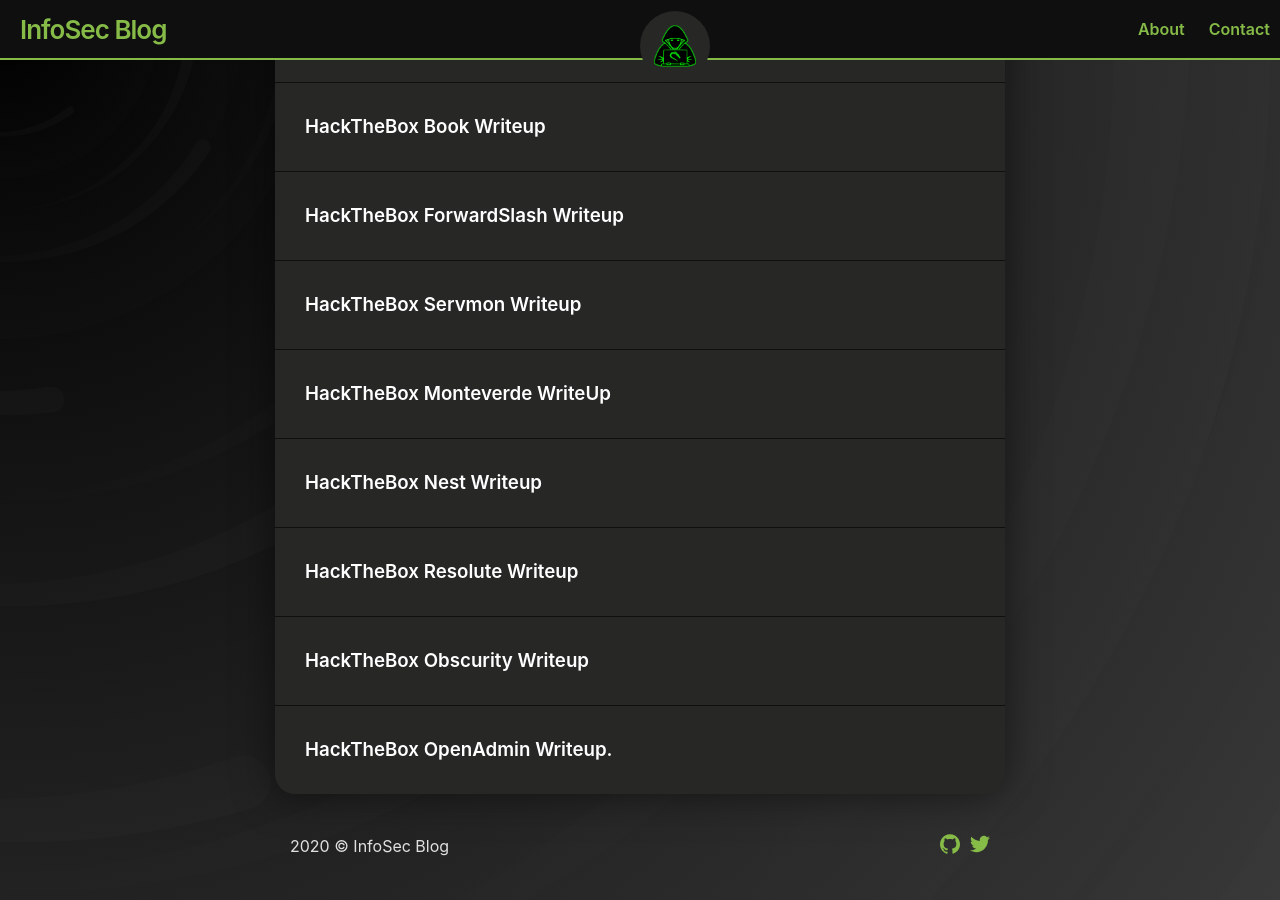
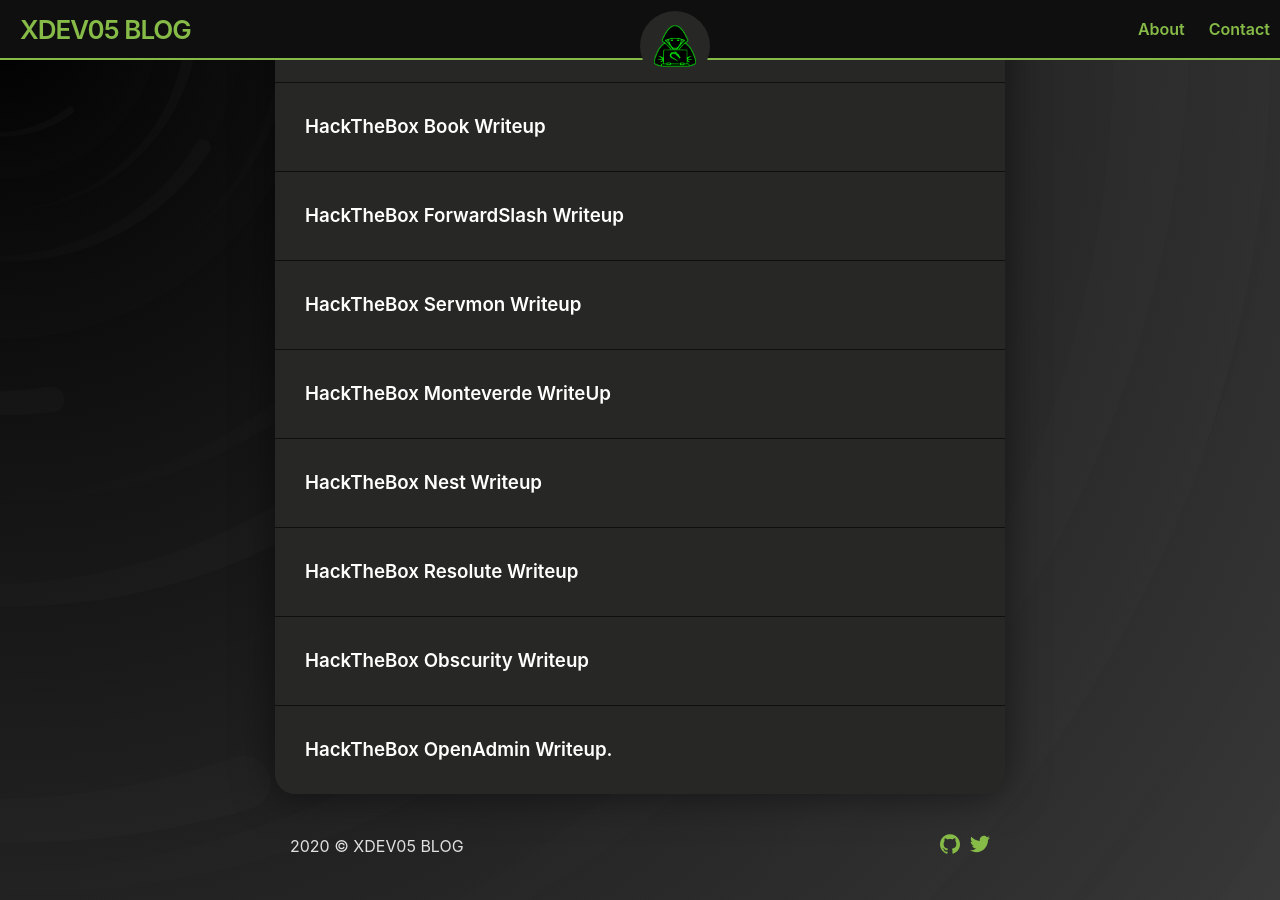
Before and after one commit to elhadadx/0Xelhadadx.github.io, a Jekyll site: the page built from index.md, in a window 1280 px wide and 900 px high, scrolled down 941 px. Built offline with Jekyll 4.4.1, drawn with Linux system fonts in a browser that asks for light colours.

Commit message:
Update _config.yml

```diff
--- a/_config.yml
+++ b/_config.yml
@@ -1,4 +1,4 @@
-title: InfoSec Blog
+title: XDEV05 BLOG
 iconURL: assets/paybackgreenlogo.png
 theme: jekyll-theme-leaf
 
```
